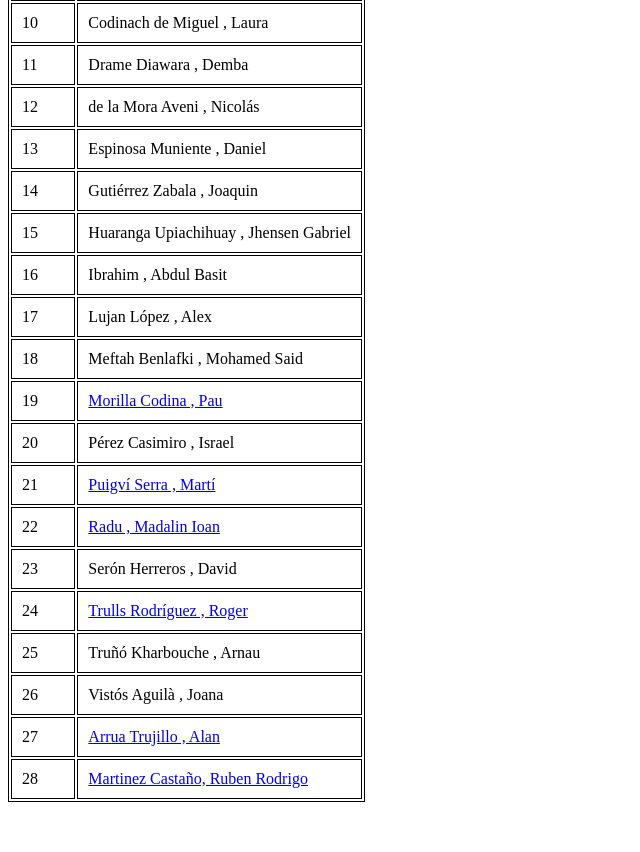
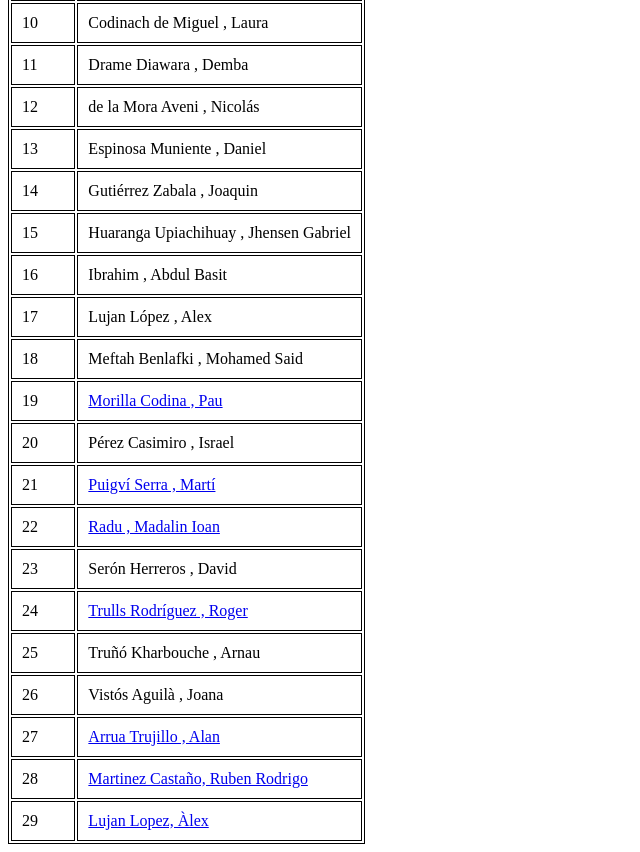
Before and after one commit to M0614c2526/git-vscode-1rdaw2526, a plain HTML site: page index.html in a window 1280 px wide. Shown: the part 500-1352 px from the top of the page, without its empty margins (0-640 px from the left). Before the commit the page ends 1310 px from the top, so only its background shows below. Drawn offline with Linux system fonts and the light colour scheme.

Commit message:
He afegit l'enllaç a la meva web a l'index

```diff
--- a/index.html
+++ b/index.html
@@ -128,6 +128,10 @@
                 <td>28</td>
                 <td> <a href="alumnesWebs/RubenMartinez/rubenMartinez.html">Martinez Castaño, Ruben Rodrigo</a></td>
             </tr>
+            <tr>
+                <td>29</td>
+                <td> <a href="alumnesWebs/AlexLujan/alexLujan.html">Lujan Lopez, Àlex</a></td>
+            </tr>
         </tbody>
     </table>
 </body>
```
